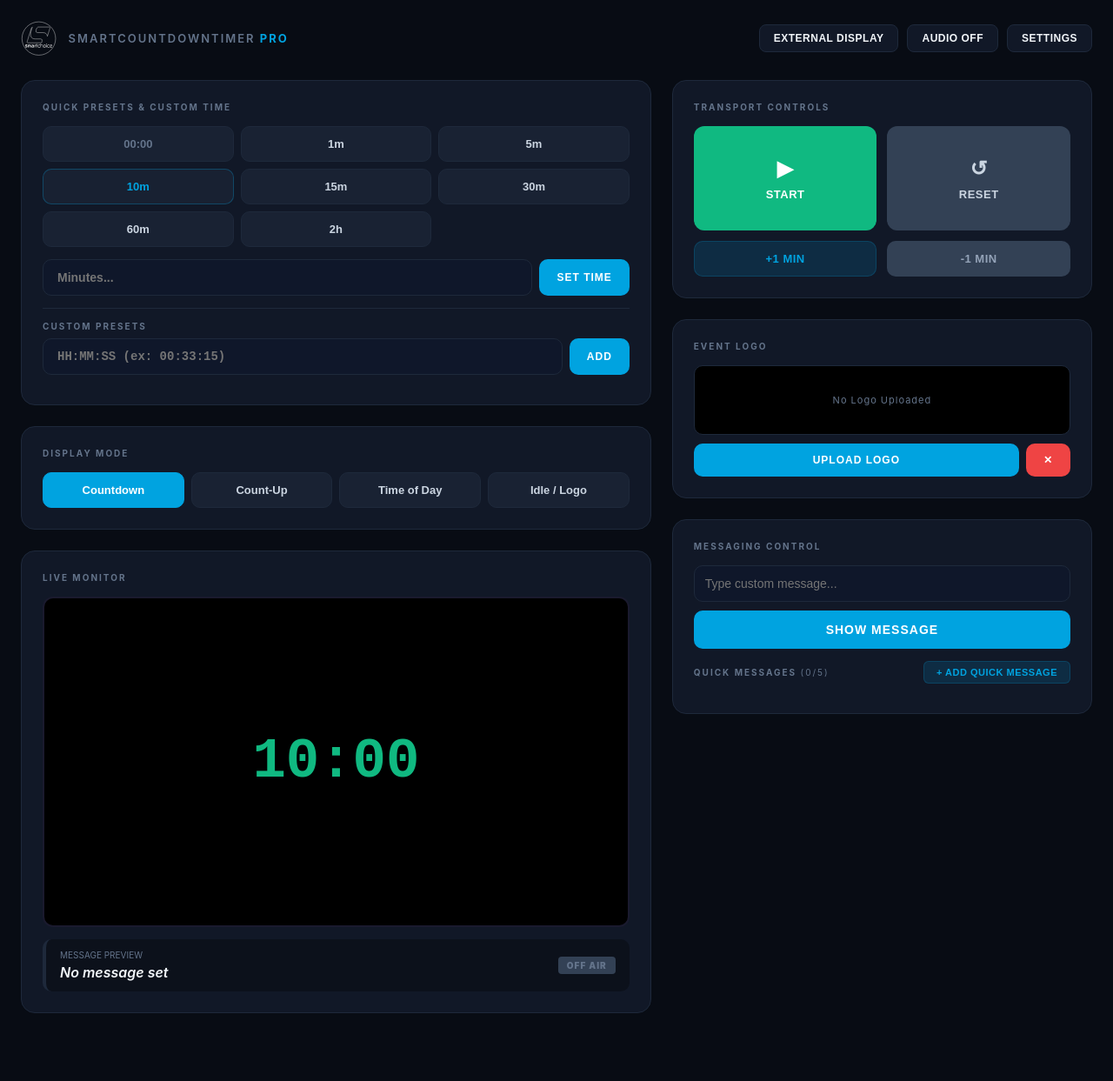
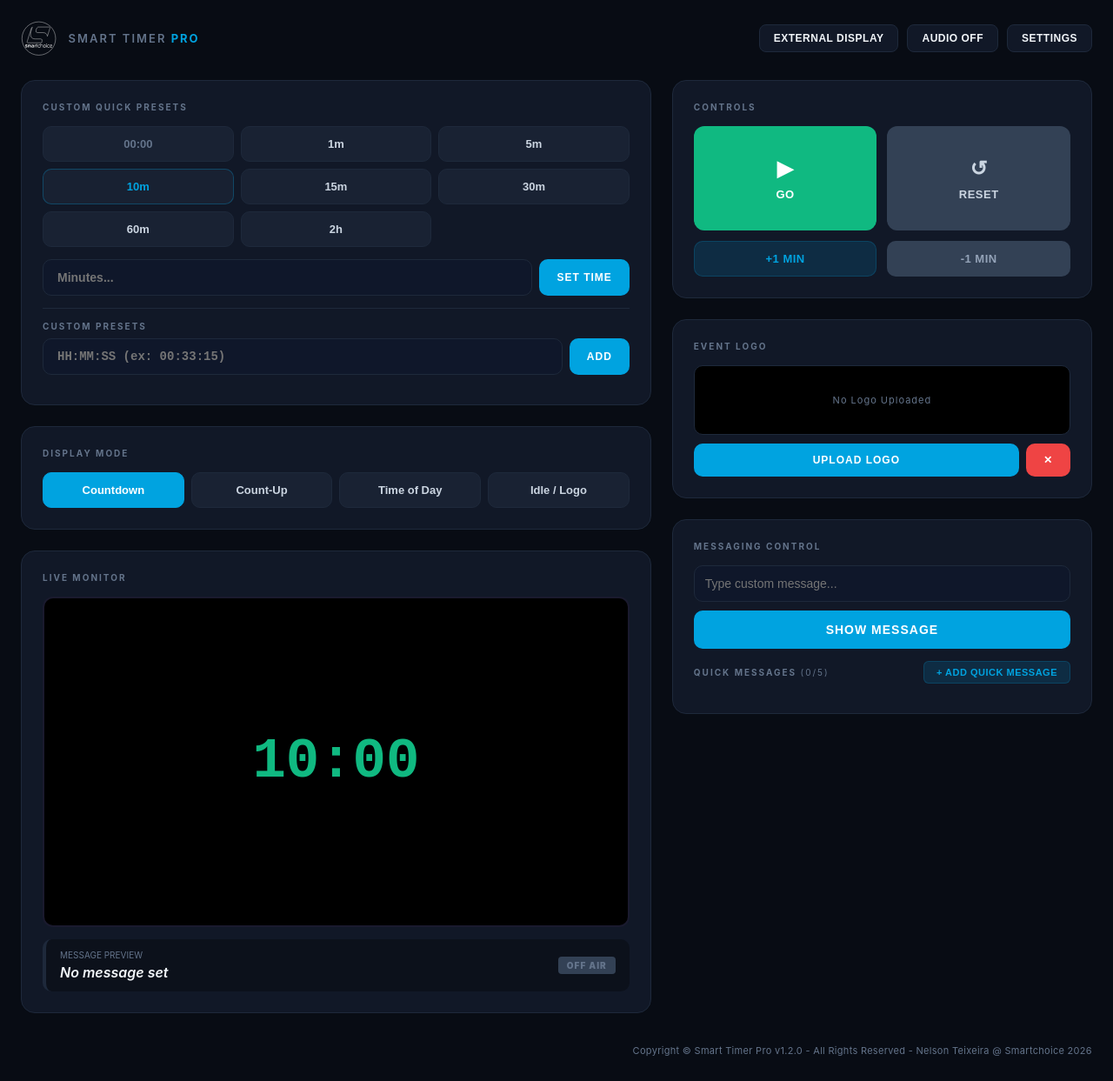
Before and after one commit to sharillas/Smart-Timer-Pro, an Electron app: page public/index.html in a window 1280 px wide. Shown: the whole page at 87% size. Before the commit the page ends 1189 px from the top, so only its background shows below. Drawn offline with nearby package versions, Linux system fonts and the light colour scheme; no server answers.

Commit message:
Rename to Smart Timer Pro

```diff
--- a/public/index.html
+++ b/public/index.html
@@ -2,7 +2,7 @@
 <html lang="en">
 <head>
     <meta charset="UTF-8">
-    <title>SmartCountdownTimer Pro | Moderator</title>
+    <title>Smart Timer Pro | Moderator</title>
     <meta name="viewport" content="width=device-width, initial-scale=1.0, maximum-scale=1.0, user-scalable=no">
     <script src="/socket.io/socket.io.js"></script>
     <style>
@@ -253,6 +253,16 @@
             0%, 100% { opacity: 1; }
             50% { opacity: 0.5; }
         }
+
+        .app-footer {
+            margin-top: 24px;
+            padding: 12px 0 4px 0;
+            display: flex;
+            justify-content: flex-end;
+            font-size: 11px;
+            color: var(--text-dim);
+            letter-spacing: 0.3px;
+        }
     </style>
 </head>
 <body>
@@ -382,7 +392,7 @@
         <header>
             <div class="brand">
                 <img src="/images/logo.svg" class="brand-logo" alt="smartchoice" onerror="this.style.display='none'">
-                <div class="brand-text">SmartCountdownTimer <strong>Pro</strong></div>
+                <div class="brand-text">Smart Timer <strong>Pro</strong></div>
             </div>
             <div class="header-actions">
                 <button class="header-btn" id="btn-presenter" onclick="togglePresenter()">EXTERNAL DISPLAY</button>
@@ -394,7 +404,7 @@
         <div class="grid">
             <div class="side-left">
                 <div class="card" style="margin-bottom:24px">
-                    <div class="card-header">Quick Presets & Custom Time</div>
+                    <div class="card-header">Custom Quick Presets</div>
                     <div class="preset-grid">
                         <button onclick="resetTime(0)" class="btn-preset" style="color:var(--text-dim)">00:00</button>
                         <button onclick="resetTime(60)" class="btn-preset">1m</button>
@@ -447,11 +457,11 @@
 
             <div class="side-right">
                 <div class="card" style="margin-bottom:24px">
-                    <div class="card-header">Transport Controls</div>
+                    <div class="card-header">Controls</div>
                     <div class="btn-grid">
                         <button id="btn-start" onclick="api('start')" class="btn btn-start">
                             <span class="btn-icon">▶</span>
-                            <span class="btn-label">START</span>
+                            <span class="btn-label">GO</span>
                         </button>
                         <button id="btn-pause" onclick="api('pause')" class="btn btn-pause hidden">
                             <span class="btn-icon">⏸</span>
@@ -494,6 +504,10 @@
             </div>
         </div>
     </div>
+
+    <footer class="app-footer">
+        <span id="footer-text">Copyright © Smart Timer Pro v1.2.0 - All Rights Reserved - Nelson Teixeira @ Smartchoice 2026</span>
+    </footer>
 
     <script>
         const socket = io();
@@ -729,6 +743,10 @@
 
         socket.on('stateUpdate', function(s) {
             var cfg = s.settings || {};
+            if (s.version) {
+                document.getElementById('footer-text').textContent =
+                    'Copyright © Smart Timer Pro v' + s.version + ' - All Rights Reserved - Nelson Teixeira @ Smartchoice 2026';
+            }
             if (s.mode === 'countdown' && s.isRunning && s.timeLeft === 0 && lastTimeLeft === 1) {
                 if (audioEnabled && cfg.audioEndEnabled !== false) {
                     // audio trigger handled by server
```
